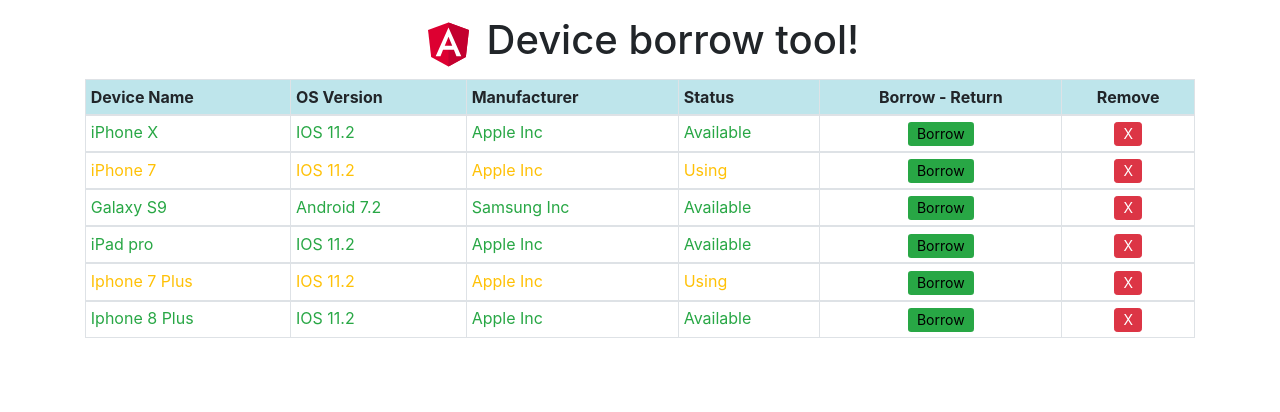
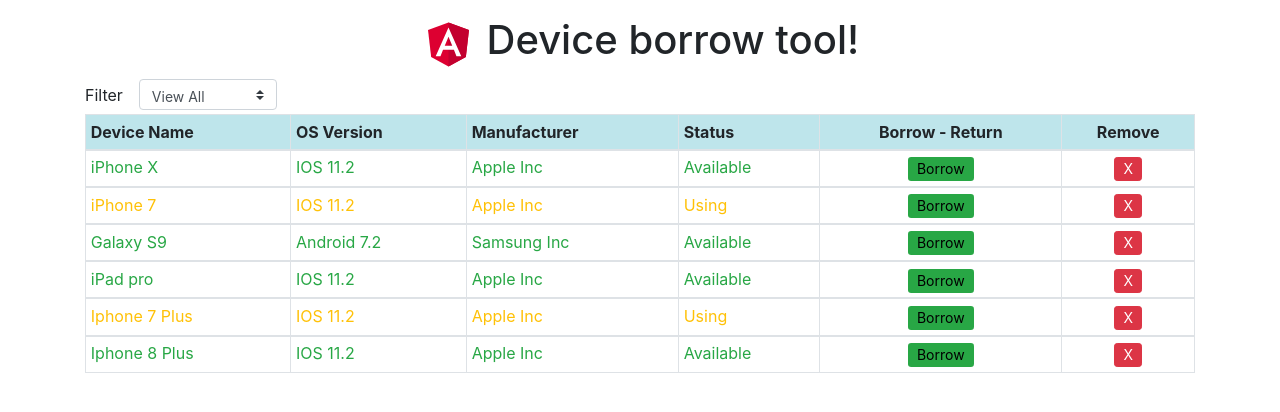
Before and after one commit to tienmaivn/device-borrow, an Angular app in the folder dev-borrow/: page / in a window 1280 px wide. Shown: the top 412 px of the page. Built offline with nearby package versions, Linux system fonts and the light colour scheme.

Commit message:
refs #002 [dev-filter] add module filter

```diff
--- a/dev-borrow/src/app/app.module.ts
+++ b/dev-borrow/src/app/app.module.ts
@@ -1,5 +1,6 @@
 import { BrowserModule } from '@angular/platform-browser';
 import { NgModule } from '@angular/core';
+import { FormsModule } from '@angular/forms';
 
 
 import { AppComponent } from './app.component';
@@ -9,10 +10,11 @@
 @NgModule({
 	declarations: [
 		AppComponent,
-    DevListComponent
+		DevListComponent,
 	],
 	imports: [
-    BrowserModule
+		BrowserModule,
+		FormsModule
 	],
 	providers: [],
 	bootstrap: [AppComponent]
--- a/dev-borrow/src/app/dev-list/dev-list.component.html
+++ b/dev-borrow/src/app/dev-list/dev-list.component.html
@@ -1,3 +1,16 @@
+<div class="form-inline">
+	<div class="form-group">
+		<label>Filter</label>
+	</div>
+	<div class="form-group mx-sm-3">
+		<select class="form-control form-control-sm custom-select" [(ngModel)]="filterStatus">
+			<option value="view_all">View All</option>
+			<option value="devAvailable">View Available</option>
+			<option value="devUsing">View Using</option>
+		</select>
+	</div>
+</div>
+
 <table class="table table-bordered table-hover table-sm mt-1">
 	<thead>
 		<tr class="table-info">
@@ -10,7 +23,7 @@
 		</tr>
 	</thead>
 	<tbody *ngFor="let device of arrDevices">
-			<tr [class.text-success]="device.memorized" [class.text-warning]="!device.memorized">
+		<tr [class.text-success]="device.memorized" [class.text-warning]="!device.memorized" *ngIf="getFilterStatus(device.memorized)">
 			<td>
 				{{ device.name }}
 			</td>
--- a/dev-borrow/src/app/dev-list/dev-list.component.ts
+++ b/dev-borrow/src/app/dev-list/dev-list.component.ts
@@ -8,7 +8,7 @@
 export class DevListComponent implements OnInit {
 
 	// datas list
-	arrDevices = [
+	public arrDevices = [
 		{ id: 1, name: 'iPhone X', osv: 'IOS 11.2', manu: 'Apple Inc', memorized: true },
 		{ id: 2, name: 'iPhone 7', osv: 'IOS 11.2', manu: 'Apple Inc', memorized: false },
 		{ id: 3, name: 'Galaxy S9', osv: 'Android 7.2', manu: 'Samsung Inc', memorized: true },
@@ -22,4 +22,14 @@
 	ngOnInit() {
 	}
 
+	// filter status
+	public filterStatus : string = 'view_all';
+
+	// check for filter
+	getFilterStatus(memorized: boolean) {
+		const viewAll = this.filterStatus==='view_all';
+		const forViewBorrow = this.filterStatus === 'devAvailable' && memorized;
+		const forViewReturn = this.filterStatus === 'devUsing' && !memorized;
+		return viewAll || forViewBorrow || forViewReturn
+	};
 }
```
Lines whose indentation alone changed are shown as unchanged.
